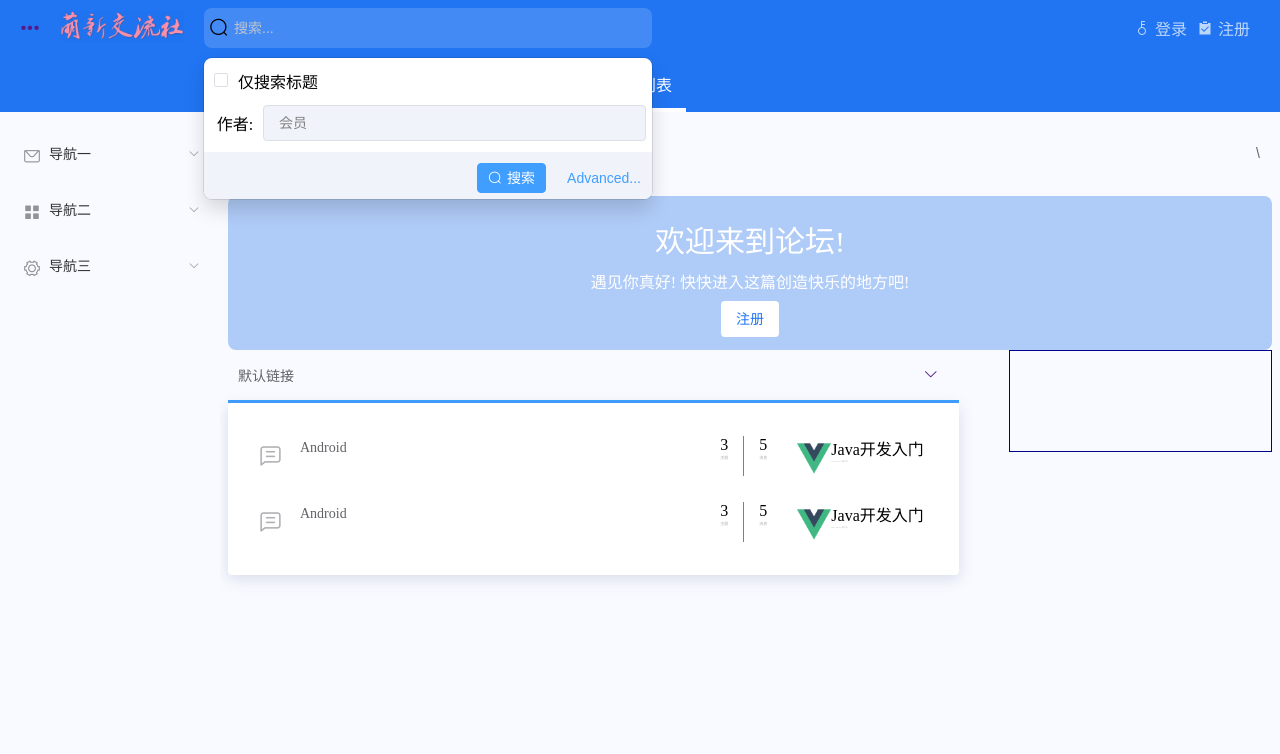
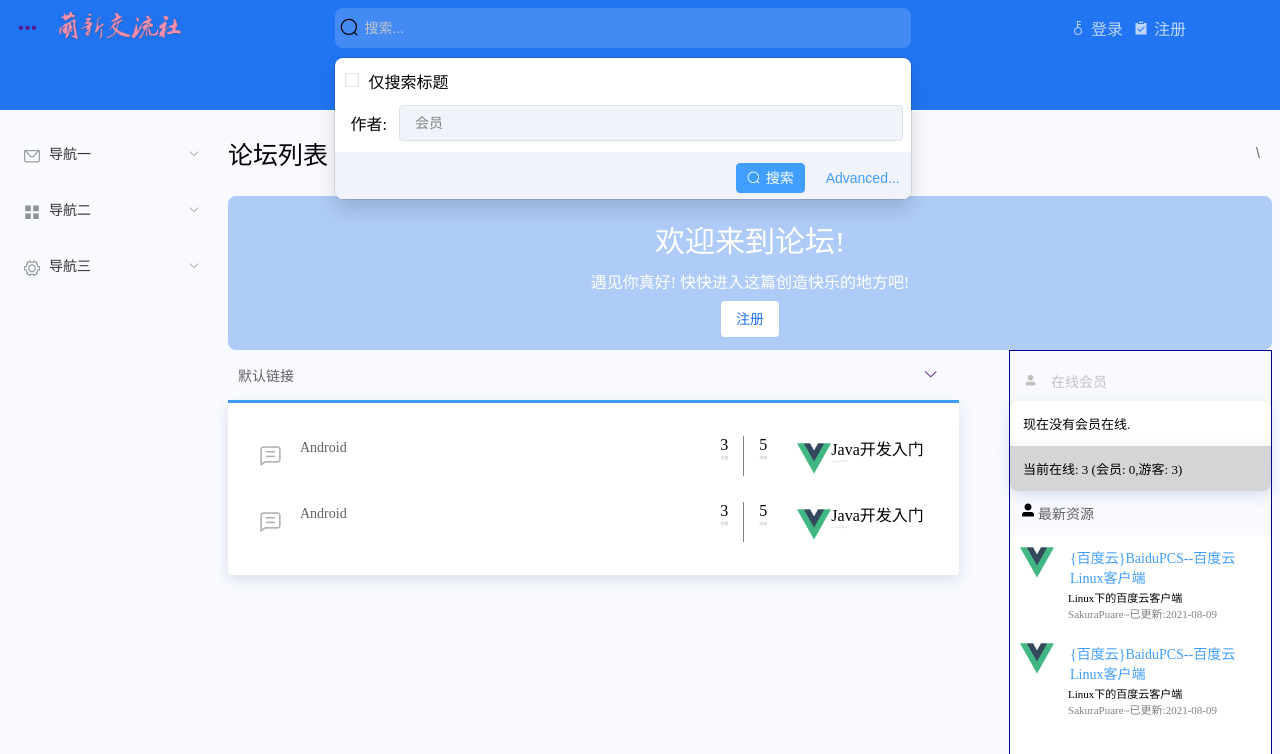
Before and after one commit to newcodeteam/newcodebbs-vue, a Vue app: page /#/home in a window 1280 px wide. Shown: the top 754 px of the page. Built offline with nearby package versions, Linux system fonts and the light colour scheme.

Commit message:
后台布局

```diff
--- /dev/null
+++ b/src/components/Body/news/index.vue
@@ -0,0 +1,76 @@
+<template>
+  <div>
+    <div class="top">
+      <i class="el-icon-user-solid"></i
+      ><el-link href="" target="_blank">最新资源</el-link>
+    </div>
+
+    <div class="news">
+      <div>
+        <img src="../../../assets/logo.png" alt="用户头像" />
+        <div>
+          <el-link type="primary" :underline="false"
+            >{百度云}BaiduPCS--百度云Linux客户端</el-link
+          >
+          <span>Linux下的百度云客户端</span>
+          <span style="color: grey">SakuraPuare~已更新:2021-08-09</span>
+        </div>
+      </div>
+      <div>
+        <img src="../../../assets/logo.png" alt="用户头像" />
+        <div>
+          <el-link type="primary" :underline="false"
+            >{百度云}BaiduPCS--百度云Linux客户端</el-link
+          >
+          <span>Linux下的百度云客户端</span>
+          <span style="color: grey">SakuraPuare~已更新:2021-08-09</span>
+        </div>
+      </div>
+      <div></div>
+      <div></div>
+      <div></div>
+      <div></div>
+    </div>
+  </div>
+</template>
+
+<script>
+export default {
+  name: "News",
+};
+</script>
+
+<style scoped>
+/* 最新资源 */
+img {
+  height: 35px;
+  width: 34px;
+  margin-top: 5px;
+}
+.top {
+  padding: 10px 10px;
+}
+.news {
+  display: flex;
+  background-color: white;
+  border-radius: 8px;
+  flex-flow: column;
+}
+.news div {
+  display: flex;
+  justify-content: space-around;
+  padding: 5px;
+}
+.news div div {
+  width: 75%;
+  display: flex;
+  flex-flow: column;
+}
+.news div div span {
+  font-size: 11px;
+}
+.el-link {
+  padding: 2px;
+  align-self: start;
+}
+</style>
--- a/src/components/Header/index.vue
+++ b/src/components/Header/index.vue
@@ -3,6 +3,7 @@
     <div class="left">
       <a href="" @click.prevent="t()"><i class="el-icon-more"></i></a>
       <a id="logo" href=""><img src="./logo.png" alt="" /></a>
+    </div>
     <div class="search">
       <i class="el-icon-search"></i>
       <el-input v-model="search" placeholder="搜索..." id="top"></el-input>
@@ -23,8 +24,6 @@
         </div>
       </transition>
     </div>
-    </div>
-
     <div class="right">
       <el-link icon="el-icon-key" :underline="false" class="link">登录</el-link>
       <el-link icon="el-icon-s-claim" :underline="false" class="link" id="link"
@@ -34,7 +33,7 @@
   </div>
 </template>
 
-<script>
+<script scoped>
 export default {
   name: "Header",
   data() {
@@ -63,11 +62,13 @@ export default {
   justify-content: space-between;
   align-items: center;
   position: fixed;
+  z-index: 1;
 }
 /* 左侧内容 */
 .left {
-  width: 70%;
+  width: 14%;
   display: flex;
+  justify-content: center;
   align-items: center;
 }
 .left a ~ *,
@@ -84,6 +85,12 @@ img {
   width: 124px;
 }
 /* 搜索框 */
+.search {
+  display: flex;
+  align-items: center;
+  position: relative;
+  width: 45%;
+}
 .search .el-input /deep/ #top {
   padding: 0% 15px 0 30px;
   background-color: #438af5;
@@ -93,12 +100,7 @@ img {
 .search .el-input /deep/ #top ::placeholder {
   color: white;
 }
-.search {
-  display: flex;
-  align-items: center;
-  position: relative;
-  width: 50%;
-}
+
 .el-icon-search {
   font-size: 20px;
   position: absolute;
@@ -187,9 +189,10 @@ img {
 }
 /* 登录 注册标签 */
 .right {
-  width: 20%;
+  width: 150px;
   display: flex;
   justify-content: flex-end;
+  margin-right: 5%;
 }
 #link {
   margin-right: 30px;
@@ -198,6 +201,9 @@ img {
   margin-right: 10px;
   font-size: 16px;
 }
+.right .link:hover {
+  color: white;
+}
 .el-link.el-link--default {
   color: rgba(255, 255, 255, 0.7);
 }
--- a/src/pages/Home/index.vue
+++ b/src/pages/Home/index.vue
@@ -28,7 +28,18 @@
             <div class="left">
               <List />
             </div>
-            <div class="right"></div>
+            <div class="right">
+              <!-- 右侧信息栏 -->
+              <div class="one">
+                <div>
+                  <i class="el-icon-user-solid"></i
+                  ><el-link href="" target="_blank">在线会员</el-link>
+                </div>
+                <div>现在没有会员在线.</div>
+                <div>当前在线: 3 (会员: 0,游客: 3)</div>
+              </div>
+              <News />
+            </div>
           </div>
         </el-main>
       </el-container>
@@ -41,9 +52,11 @@
 import Header from "../../components/Header";
 import Menu from "../../components/Body/menu";
 import List from "../../components/Body/list";
+import News from "../../components/Body/news";
+
 export default {
   name: "home",
-  components: { Header, Menu, List },
+  components: { Header, Menu, List, News },
 };
 </script>
 
@@ -58,7 +71,7 @@ a {
   z-index: 2;
 }
 .block {
-  height: 7vh;
+  height: 54px;
   width: 100%;
   background-color: #2175f3;
   position: fixed;
@@ -151,9 +164,42 @@ a {
 }
 .right {
   border: 1px solid darkblue;
-  height: 100px;
+  height: auto;
   width: 25%;
 }
+/* 右侧信息栏 */
+.one {
+  display: flex;
+  flex-flow: column;
+  justify-content: space-around;
+  margin-top: 10px;
+}
+.one div {
+  padding: 13px;
+  color: #c4c0c0;
+  font-size: 13px;
+}
+.one :nth-child(1) {
+  padding: 5px 7px;
+  color: #c4c0c0;
+  display: flex;
+  align-items: center;
+}
+.one div:nth-child(2) {
+  color: black;
+  border-top-left-radius: 8px;
+  border-top-right-radius: 8px;
+  background-color: white;
+  box-shadow: 0 4px 15px 0 rgba(88, 106, 153, 0.2);
+}
+.one div:nth-child(3) {
+  color: black;
+  border-bottom-left-radius: 8px;
+  border-bottom-right-radius: 8px;
+  background-color: rgb(213, 213, 216);
+  box-shadow: 0 4px 15px 0 rgba(88, 106, 153, 0.2);
+}
+
 /* 底部 */
 Footer {
   background-color: #ecf2fb;
--- /dev/null
+++ b/src/pages/background/index.vue
@@ -0,0 +1,46 @@
+<template>
+  <div>
+    <el-container>
+      <el-header><Header /></el-header>
+      <el-container>
+        <el-aside style="width: 220px"><Menu /></el-aside>
+        <el-main>Main</el-main>
+      </el-container>
+    </el-container>
+  </div>
+</template>
+
+<script>
+import Header from "../../components/Header";
+import Menu from "../../components/Body/menu";
+
+export default {
+  name: "Background",
+  components: { Header, Menu },
+};
+</script>
+
+<style scoped>
+* {
+  margin: 0;
+  padding: 0;
+}
+
+/* 左侧导航栏 */
+.el-aside {
+  height: 800px;
+  position: sticky;
+  top: 4vh;
+}
+.el-aside::-webkit-scrollbar {
+  display: none;
+}
+.el-aside /deep/ .el-menu {
+  margin-top: 30px;
+}
+/* 右侧内容区 */
+.el-main {
+  background-color: #fdfeff;
+  height: 2000px;
+}
+</style>
--- a/src/router/router.js
+++ b/src/router/router.js
@@ -1,7 +1,10 @@
 import Login from '../pages/Login'
 import Register from '../pages/Register'
 import Home from '../pages/Home'
-export default[
+import Background from '../pages/background'
+
+export default [
+
     {
         name:'Login',
         path:'/login',
@@ -18,10 +21,15 @@ export default[
         component:Home
     },
     {
+        name:'Background',
+        path:'/background',
+        component:Background
+    },
+    {
         //没写就是任意路由都是定向这个
         path:'*',
         //重定向
-        redirect:'/home'
+        redirect:'/background'
     }
 
 ]
```
Lines whose indentation alone changed are shown as unchanged.
